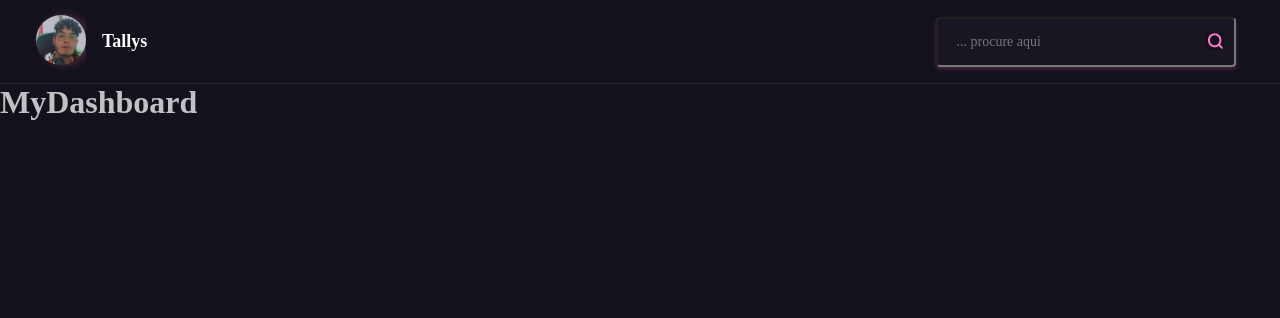
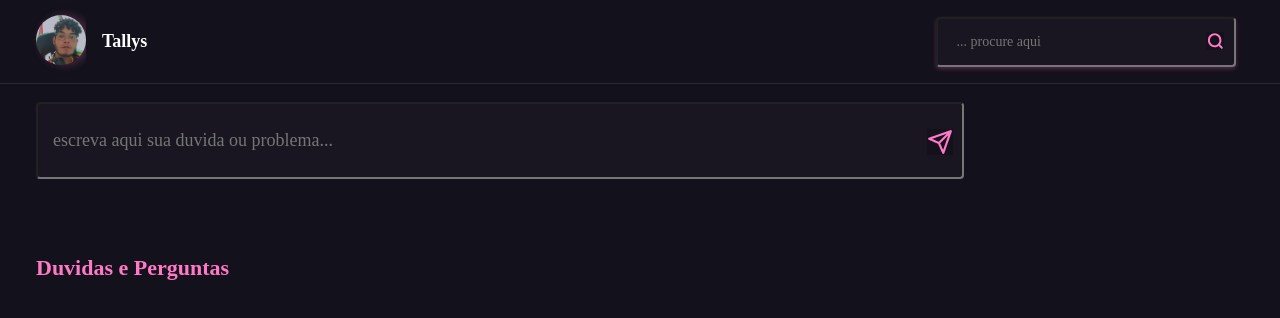
Before and after one commit to byte-serido/trainign-devs-byte, a Vue app in the folder src/projects/forum_bsi/talles/forum_bsi/: page / in a window 1280 px wide. Shown: the top 318 px of the page. Built offline with nearby package versions, Linux system fonts and the light colour scheme.

Commit message:
:sparkles:feat: Initial sketch of the central dashboard, already styled #22

```diff
--- a/src/projects/forum_bsi/talles/forum_bsi/src/components/MyDashboard.vue
+++ b/src/projects/forum_bsi/talles/forum_bsi/src/components/MyDashboard.vue
@@ -1,19 +1,63 @@
 <template>
-    <div>
-        <h1>MyDashboard</h1>
+    <div id="Dash-main">
+        <div class="area-busca-dash">
+            <input type="text" placeholder="Escreva aqui sua duvida ou problema..." class="input-busca-dash" />
+            <img src="../../public/img/icons/icon-send.png" alt="send" id="send-input" />
+        </div>
+        <h1>Duvidas e Perguntas</h1>
     </div>
 </template>
 
 <script>
 export default {
-    name:"MyDashboard",
+    name: "MyDashboard",
     data() {
-        return {
-
-        }
+        return {};
     },
-}
+};
 </script>
 <style scoped>
+#Dash-main {
+    padding-left: 36px;
+    padding-top: 18px;
+    /* display: flex; */
+    /* background-color: rgb(107, 83, 227); */
+    width: 76.8%;
+    height: auto;
+}
 
+.area-busca-dash {
+    width: 98%;
+    height: 77px;
+    margin-bottom: 77px;
+}
+
+.input-busca-dash {
+    padding: 15px;
+    width: 100%;
+    height: 100%;
+    border-radius: 4px;
+    font-style: normal;
+    font-weight: 500;
+    font-size: 18px;
+    line-height: 24px;
+    display: flex;
+    align-items: center;
+    text-transform: lowercase;
+    background: #191622;
+}
+
+#send-input {
+    display: flex;
+    position: relative;
+    left: 96%;
+    bottom: 65%;
+}
+
+h1 {
+    font-weight: 700;
+    font-size: 22px;
+    line-height: 24px;
+    color: #ff79c6;
+}
 </style>
```
